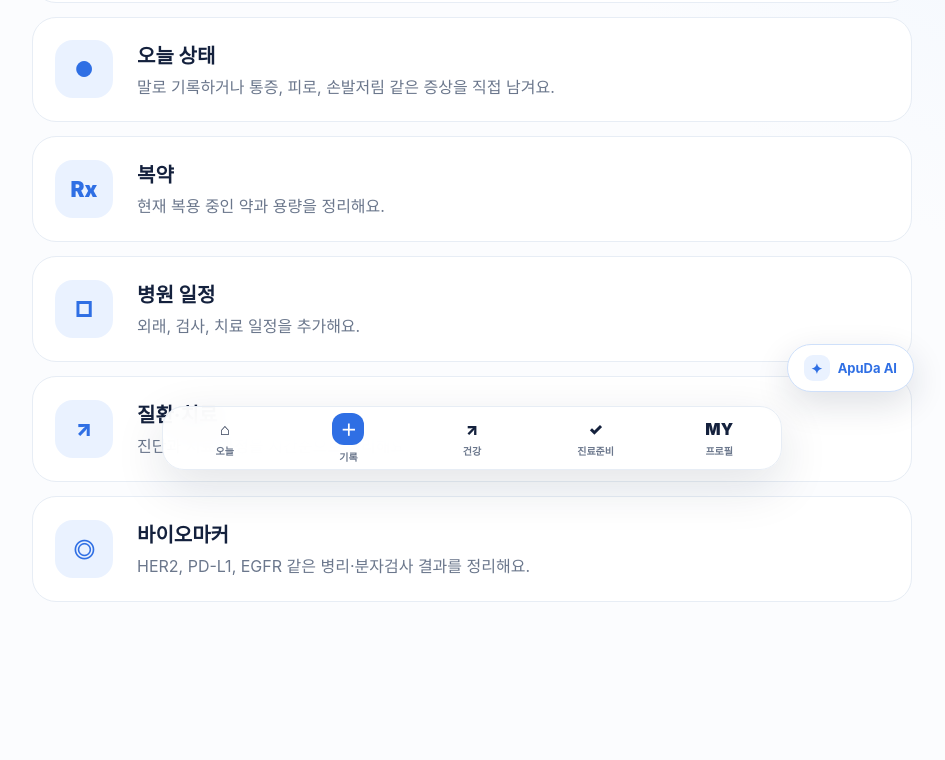
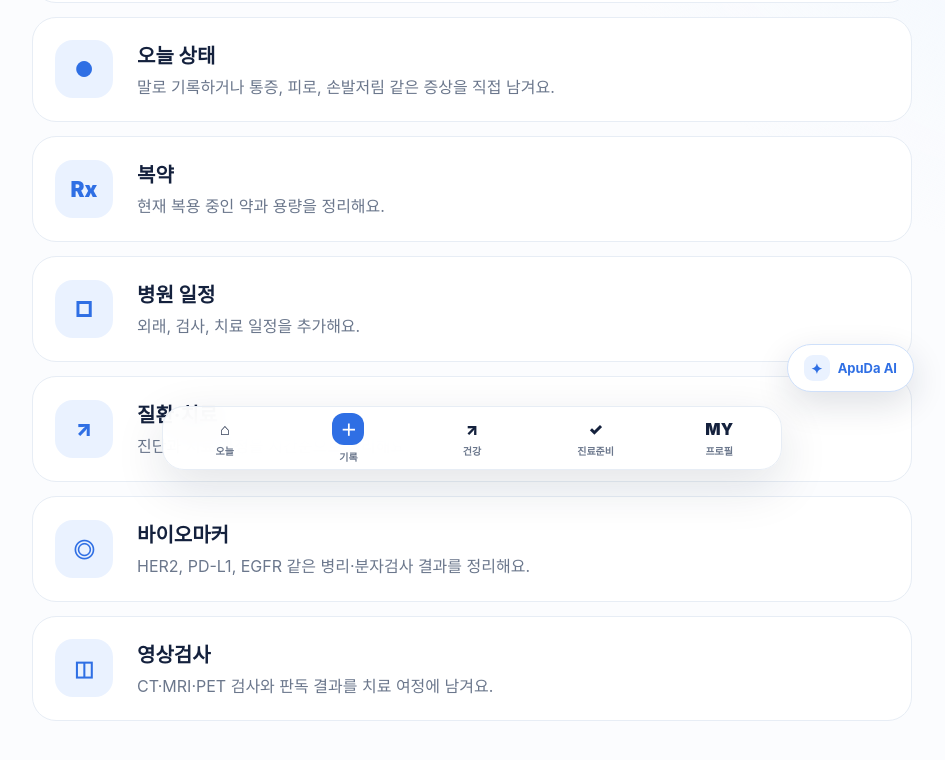
Before and after one commit to Mespital/ApuDa, a Next.js app in the folder platform/: page /my/record in a window 1280 px wide. Shown: the part 316-1076 px from the top of the page, without its empty margins (168-1113 px from the left). Before the commit the page ends 990 px from the top, so only its background shows below. Built offline with nearby package versions, Linux system fonts and the light colour scheme.

Commit message:
feat(platform): add imaging quick-record entry

```diff
--- a/platform/app/my/record/page.tsx
+++ b/platform/app/my/record/page.tsx
@@ -36,6 +36,12 @@ const choices = [
     icon: "◎",
     title: "바이오마커",
     description: "HER2, PD-L1, EGFR 같은 병리·분자검사 결과를 정리해요."
+  },
+  {
+    href: "/my/imaging",
+    icon: "◫",
+    title: "영상검사",
+    description: "CT·MRI·PET 검사와 판독 결과를 치료 여정에 남겨요."
   }
 ];
 
```
